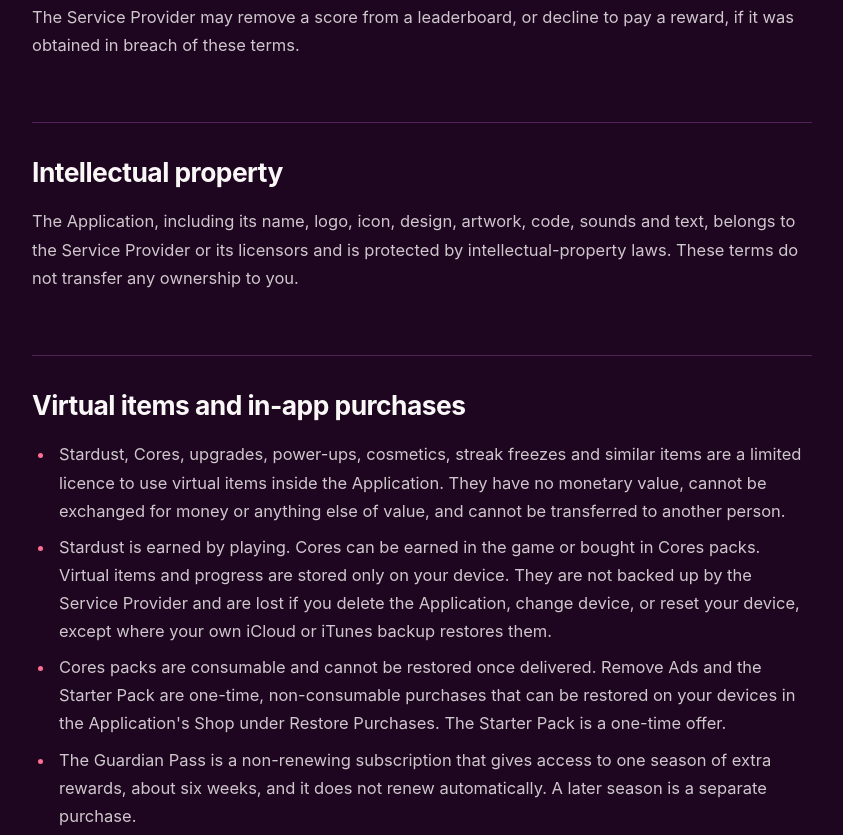
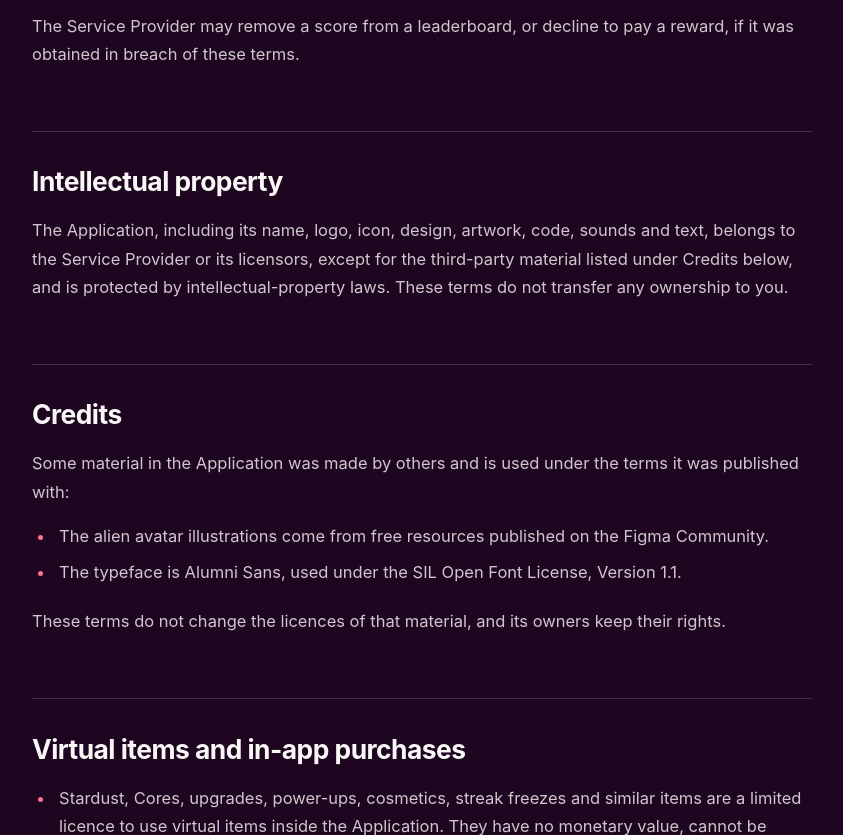
Before and after one commit to raichibald/orbitguard.github.io, a plain HTML site: page terms-and-conditions.html in a window 1280 px wide. Shown: the part 1493-2328 px from the top of the page, without its empty margins (218-1061 px from the left). Drawn offline with Linux system fonts and the light colour scheme.

Commit message:
Terms: Credits section for third-party material (avatar illustrations, typeface)
Co-Authored-By: Claude Sonnet 5.5 <noreply@anthropic.com>

```diff
--- a/terms-and-conditions.html
+++ b/terms-and-conditions.html
@@ -46,6 +46,7 @@
                     <li><a href="#licence">Licence</a></li>
                     <li><a href="#acceptable-use">Acceptable use</a></li>
                     <li><a href="#intellectual-property">Intellectual property</a></li>
+                    <li><a href="#credits">Credits</a></li>
                     <li><a href="#virtual-items-and-in-app-purchases">Virtual items and in-app purchases</a></li>
                     <li><a href="#leaderboards-achievements-and-the-daily-storm">Leaderboards, achievements and the Daily Storm</a></li>
                     <li><a href="#advertising">Advertising</a></li>
@@ -106,9 +107,16 @@
         <br /><h2 id="intellectual-property">Intellectual property</h2>
         <p>
             The Application, including its name, logo, icon, design, artwork, code, sounds and text, belongs to the
-            Service Provider or its licensors and is protected by intellectual-property laws. These terms do not
-            transfer any ownership to you.
+            Service Provider or its licensors, except for the third-party material listed under Credits below, and is
+            protected by intellectual-property laws. These terms do not transfer any ownership to you.
         </p>
+        <br /><h2 id="credits">Credits</h2>
+        <p>Some material in the Application was made by others and is used under the terms it was published with:</p>
+        <ul>
+            <li>The alien avatar illustrations come from free resources published on the Figma Community.</li>
+            <li>The typeface is Alumni Sans, used under the SIL Open Font License, Version 1.1.</li>
+        </ul>
+        <p>These terms do not change the licences of that material, and its owners keep their rights.</p>
         <br /><h2 id="virtual-items-and-in-app-purchases">Virtual items and in-app purchases</h2>
         <ul>
             <li>
```
